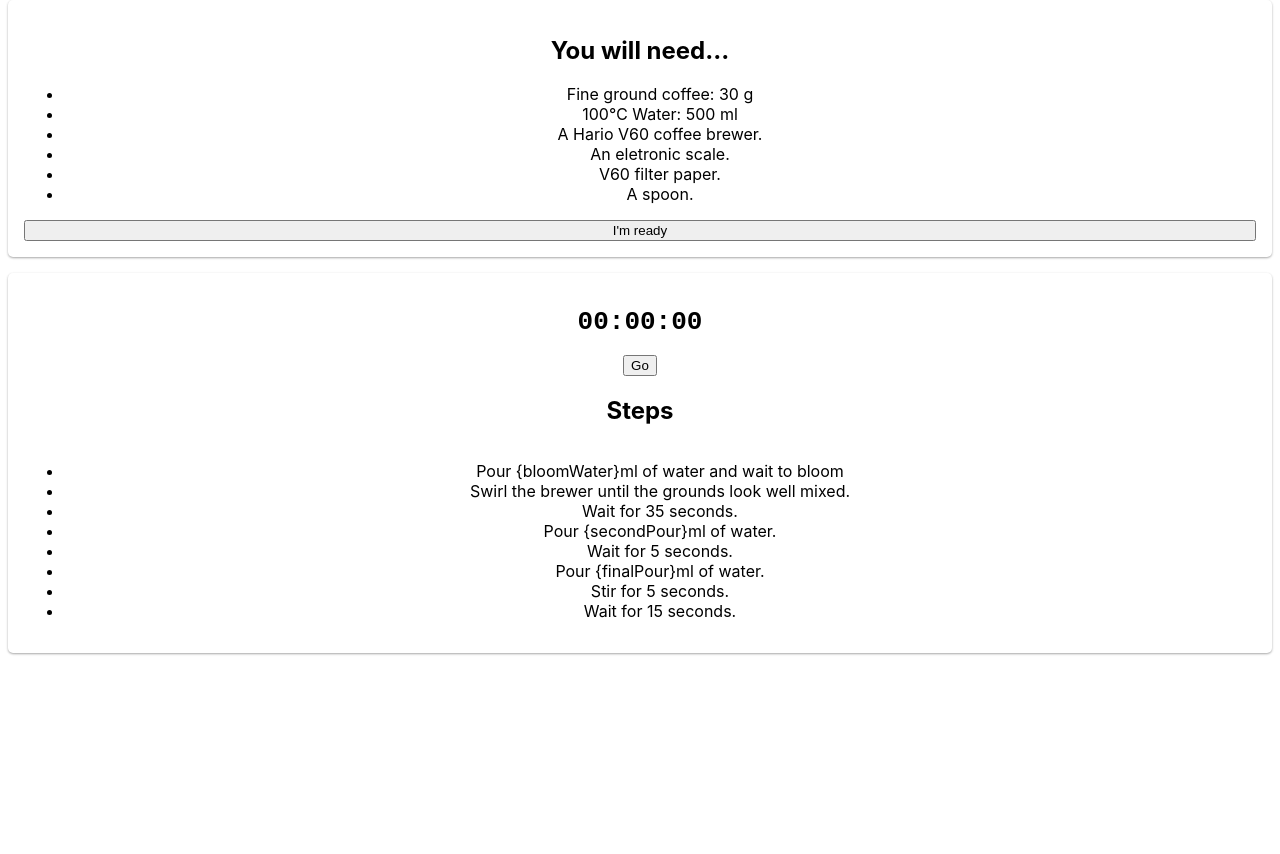
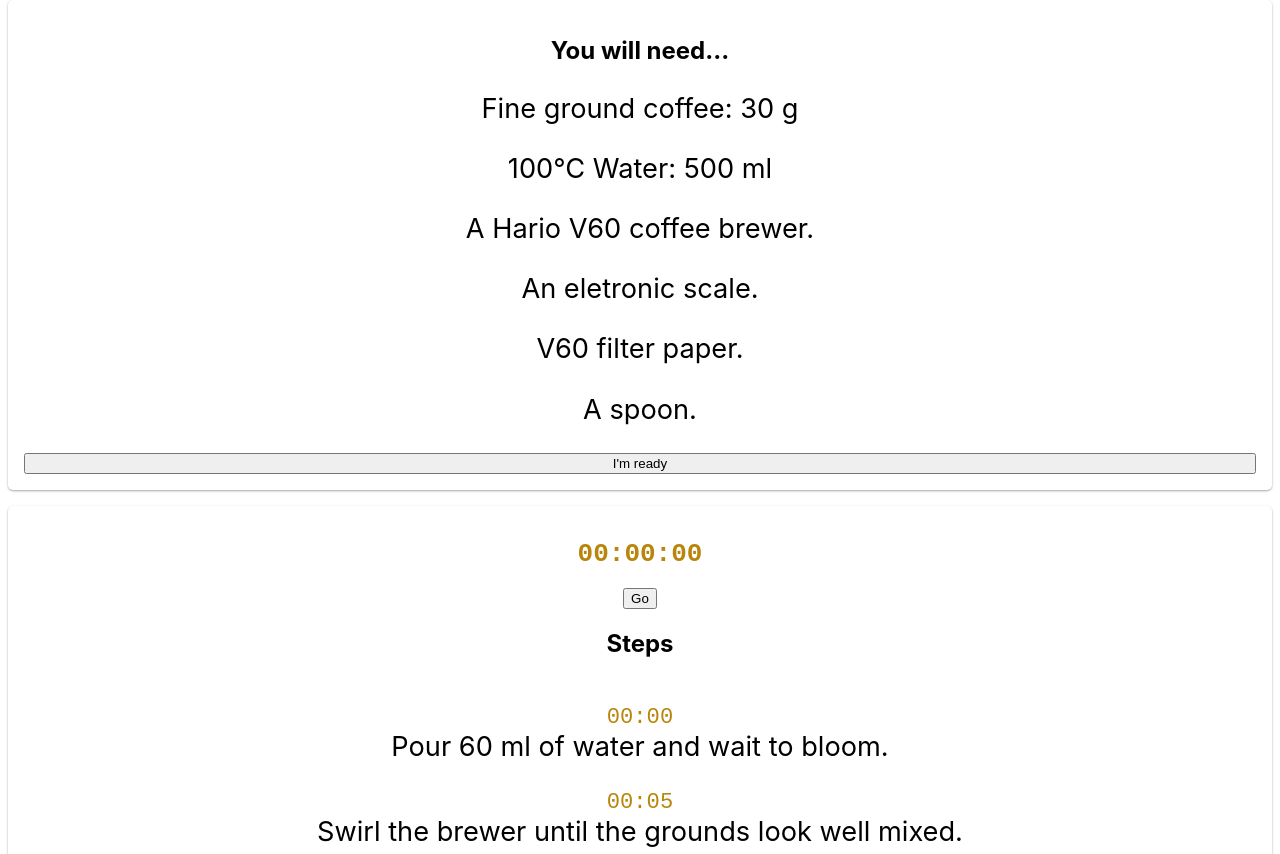
Before and after one commit to mgeorgetw/CoffeeCrush, a React (Create React App) app: page / in a window 1280 px wide. Shown: the part 446-1300 px from the top of the page. Before the commit the page ends 1107 px from the top, so only its background shows below. Built offline with nearby package versions, Linux system fonts and the light colour scheme.

Commit message:
First working prototype.

```diff
--- a/src/App.css
+++ b/src/App.css
@@ -19,6 +19,25 @@
 
 .digits {
   font-family: monospace;
+  color: darkgoldenrod;
+}
+
+.timestamp {
+  display: block;
+}
+
+.item-lists {
+  padding-left: 0;
+  font-size: 1.7em;
+}
+
+.list-item {
+  list-style: none;
+  margin-top: 1em;
+}
+
+.list-item:first-child {
+  margin-top: 0;
 }
 
 .number_input {
--- a/src/App.tsx
+++ b/src/App.tsx
@@ -2,10 +2,15 @@ import { useState, useEffect } from "react";
 import { TypeBrewMethod } from "./data/TypeBrewMethod";
 import { PreparationCard } from "./PreparationCard";
 import { DoseCard } from "./DoseCard";
+import { Stopwatch } from "./elements/Stopwatch";
 import { RadioButton } from "./elements/RadioButton";
 import { Card } from "./elements/Card";
 import brewMethods from "./data/BrewMethods.json";
 import "./App.css";
+
+// TODO: Sync instruction with stopwatch.
+// TODO: Stopwatch visualization: circular progress bar, real-time pouring suggestions.
+// TODO: Hide instruction card before the user presses the ready button.
 
 // import { pourStepsGenerator } from "./utils/pourStepsGenerator";
 
@@ -16,84 +21,36 @@ import "./App.css";
 //   return message;
 // };
 
-const Stopwatch = () => {
-  const [time, setTime] = useState(0);
-  const [start, setStart] = useState(false);
-  const minutes = ("0" + Math.floor((time / 60000) % 60)).toString().slice(-2);
-  const seconds = ("0" + Math.floor((time / 1000) % 60)).toString().slice(-2);
-  const milliseconds = ("0" + ((time / 10) % 1000)).toString().slice(-2);
-
-  useEffect(() => {
-    let interval: number = 0;
-    if (start) {
-      interval = window.setInterval(() => {
-        setTime((prevTime) => prevTime + 10);
-      }, 10);
-    } else {
-      clearInterval(interval);
-    }
-    return () => clearInterval(interval);
-  }, [start]);
-  return (
-    <div id="stopwatch">
-      <h1 className="digits">
-        <span>{minutes}:</span>
-        <span>{seconds}:</span>
-        <span>{milliseconds}</span>
-      </h1>
-
-      <div>
-        {!start && <button onClick={() => setStart(true)}>Go</button>}
-        {start && (
-          <>
-            <button onClick={() => setStart(false)}>Pause</button>
-            <button
-              onClick={() => {
-                setTime(0);
-                setStart(false);
-              }}
-            >
-              Reset
-            </button>
-          </>
-        )}
-      </div>
-    </div>
-  );
-};
-
 const InstructionCard = ({
   methodDetails,
-  beanWeight,
   water,
 }: {
   methodDetails: TypeBrewMethod;
   beanWeight: number;
   water: number;
 }) => {
-  // const { bloomWater, secondPour, finalPour } = pourStepsGenerator(
-  //   beanWeight,
-  //   water
-  // );
-  // const placeholders = {
-  //   bloomWater: bloomWater,
-  //   secondPour: secondPour,
-  //   finalPour: finalPour,
-  // };
-  // TODO: Fill steps with calculated water
-  // TODO: Sync instructions with stopwatch
+  const steps = methodDetails.steps.map((step) =>
+    step.replace(/\{([^}]+)\}/, ($0: string, $1: string) =>
+      Math.round(+$1 * water).toString()
+    )
+  );
+  const timedSteps = steps.map((step) => step.split("|"));
   return (
     <Card>
       <Stopwatch />
       <h2 className="heading">Steps</h2>
-      <ul>
-        {methodDetails.steps.map((step, index) => (
-          <li key={index}>{step}</li>
+      <ul className="item-lists">
+        {timedSteps.map((step, index) => (
+          <li className="list-item" key={index}>
+            <span className="digits timestamp">{step[0]}</span>
+            <span className="instruction">{step[1]}</span>
+          </li>
         ))}
       </ul>
     </Card>
   );
 };
+
 function App() {
   const [method, setMethod] = useState("Hario V60");
   const chosenMethodDetails = brewMethods.find((obj) => obj.method === method);
@@ -102,7 +59,7 @@ function App() {
   );
   const [water, setWater] = useState(chosenMethodDetails!.defaultWaterInMl);
   if (!brewMethods) return <p>Loading</p>;
-  const grindSize = chosenMethodDetails && chosenMethodDetails.grindSize;
+  const grindSize = chosenMethodDetails?.grindSize;
 
   return (
     <div className="App">
--- a/src/PreparationCard/index.tsx
+++ b/src/PreparationCard/index.tsx
@@ -14,16 +14,16 @@ export const PreparationCard = ({
     <Card>
       <div id="ready_page">
         <h2 className={"heading"}>You will need...</h2>
-        <ul>
-          <li>
+        <ul className="item-lists">
+          <li className="list-item">
             {methodDetails.grindSize} ground coffee: {Math.round(coffeeNeeded)}{" "}
             g
           </li>
-          <li>
+          <li className="list-item">
             {methodDetails.waterTemperature} Water: {Math.round(waterNeeded)} ml
           </li>
           {methodDetails.tools.map((t, index) => (
-            <li key={index}>{t}</li>
+            <li key={index} className="list-item">{t}</li>
           ))}
         </ul>
       </div>
--- a/src/data/BrewMethods.json
+++ b/src/data/BrewMethods.json
@@ -13,14 +13,15 @@
       "A spoon."
     ],
     "steps": [
-      "Pour {bloomWater}ml of water and wait to bloom",
-      "Swirl the brewer until the grounds look well mixed.",
-      "Wait for 35 seconds.",
-      "Pour {secondPour}ml of water.",
-      "Wait for 5 seconds.",
-      "Pour {finalPour}ml of water.",
-      "Stir for 5 seconds.",
-      "Wait for 15 seconds."
+      "00:00|Pour {0.12} ml of water and wait to bloom.",
+      "00:05|Swirl the brewer until the grounds look well mixed.",
+      "00:10|Wait 35 seconds.",
+      "00:45|Pour water until {0.6} ml.",
+      "01:15|Wait 5 seconds.",
+      "01:20|Keep pouring water until {1} ml.",
+      "01:50|Stir for 5 seconds.",
+      "01:55|Wait for the drawdown.",
+      "02:15|Enjoy your coffee!"
     ]
   },
   {
@@ -32,14 +33,11 @@
     "ratio": 16.66,
     "tools": ["A french press brewer.", "An eletronic scale.", "Two spoons."],
     "steps": [
-      "Pour {bloomWater}ml of water and wait to bloom",
-      "Swirl the brewer until the grounds look well mixed.",
-      "Wait for 35 seconds.",
-      "Pour {secondPour}ml of water.",
-      "Wait for 5 seconds.",
-      "Pour {finalPour}ml of water.",
-      "Stir for 5 seconds.",
-      "Wait for 15 seconds."
+      "00:00|Pour {1} ml of water.",
+      "00:10|Wait 4 minutes.",
+      "04:10|Use spoons to stir floating crusts and discard what remains floating.",
+      "04:30|Wait at least 5 minutes.",
+      "09:30|Enjoy your coffee!"
     ]
   },
   {
@@ -54,6 +52,6 @@
       "An eletronic scale.",
       "Two spoons."
     ],
-    "steps": [""]
+    "steps": ["00:00|Pour {1} ml of water."]
   }
 ]
--- /dev/null
+++ b/src/elements/Stopwatch/index.tsx
@@ -0,0 +1,53 @@
+import { useState, useEffect } from "react";
+export const Stopwatch = () => {
+  const [time, setTime] = useState(0);
+  const [start, setStart] = useState(false);
+  const minutes = ("0" + Math.floor((time / 60000) % 60)).toString().slice(-2);
+  const seconds = ("0" + Math.floor((time / 1000) % 60)).toString().slice(-2);
+  const milliseconds = ("0" + ((time / 10) % 1000)).toString().slice(-2);
+
+  useEffect(() => {
+    let interval: number = 0;
+    if (start) {
+      interval = window.setInterval(() => {
+        setTime((prevTime) => prevTime + 10);
+      }, 10);
+    } else {
+      clearInterval(interval);
+    }
+    return () => clearInterval(interval);
+  }, [start]);
+  return (
+    <div id="stopwatch">
+      <h1 className="digits">
+        <span>{minutes}:</span>
+        <span>{seconds}:</span>
+        <span>{milliseconds}</span>
+      </h1>
+
+      <div id="stopwatch_controls">
+        {!start && (
+          <button className="control" onClick={() => setStart(true)}>
+            Go
+          </button>
+        )}
+        {start && (
+          <>
+            <button className="control" onClick={() => setStart(false)}>
+              Pause
+            </button>
+            <button
+              className="control"
+              onClick={() => {
+                setTime(0);
+                setStart(false);
+              }}
+            >
+              Reset
+            </button>
+          </>
+        )}
+      </div>
+    </div>
+  );
+};
```
Also changed, not shown: 1 other file (tests, documents, lock files or other folders).
